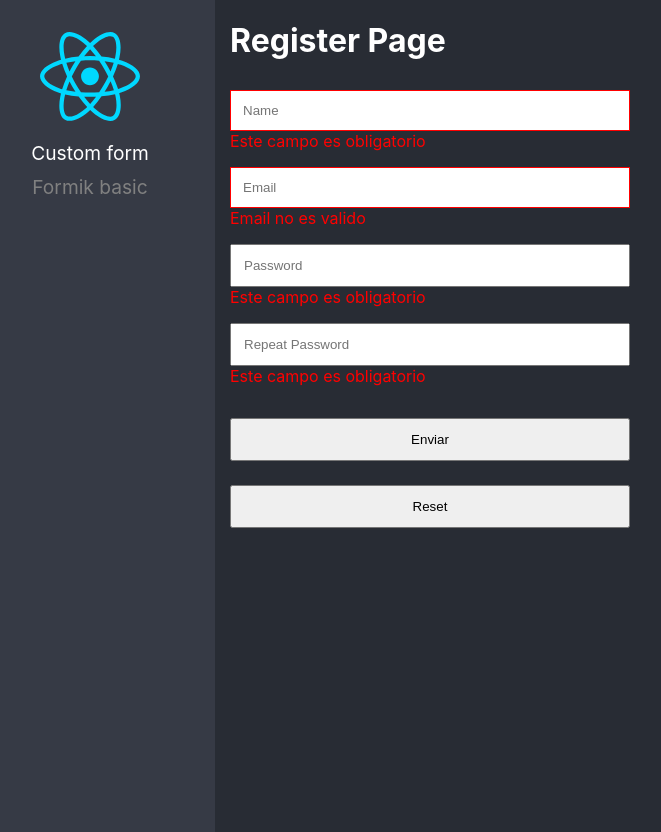
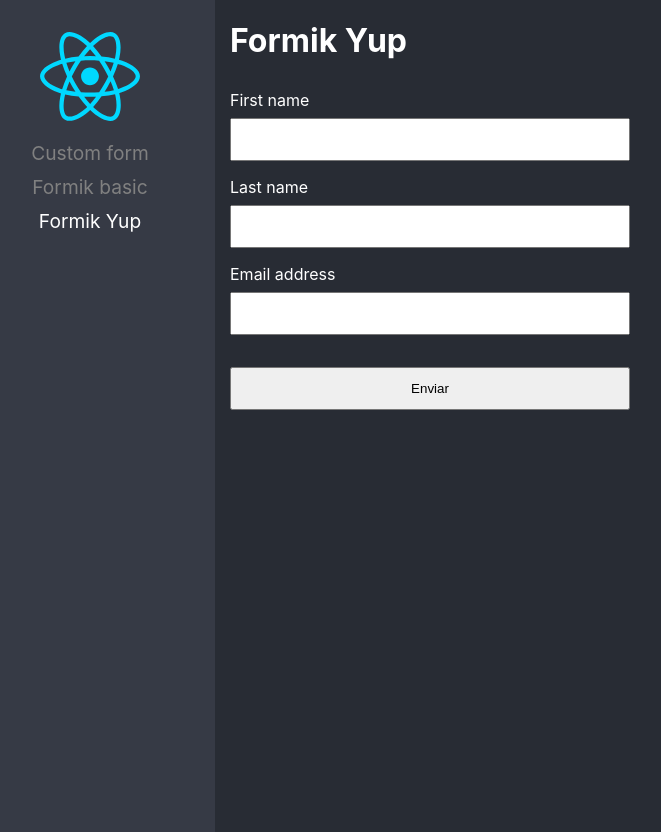
Before and after one commit to castromaciel/forms-practice, a React (Vite) app: page /formik-yup in a window 1280 px wide. Before the commit this address led to /custom-form. Shown: the whole page, without its empty margins (35-696 px from the left). Built offline with nearby package versions, Linux system fonts and the light colour scheme.

Commit message:
add Yup schema validations

```diff
--- /dev/null
+++ b/src/pages/FormikYupPage.tsx
@@ -0,0 +1,82 @@
+import { useFormik } from 'formik'
+import * as Yup from 'yup'
+
+const FormikYupPage = () => {
+  const {
+    handleChange, values: {
+      email, firstName, lastName
+    }, handleSubmit, errors, touched, handleBlur
+  } = useFormik({
+    initialValues: {
+      firstName: '',
+      lastName: '',
+      email: ''
+    },
+    onSubmit: (values) => {
+      console.log(values)
+    },
+    validationSchema: Yup.object({
+      firstName: Yup.string()
+        .max(15, 'Must be 15 characters or less')
+        .required('Field is required'),
+      lastName: Yup.string()
+        .max(12, 'Must be 12 characters or less')
+        .required('Field is required'),
+      email: Yup.string()
+        .email('Field must be a valid email address')
+        .max(15, 'Must be 15 characters or less')
+        .required('Field is required')
+    })
+  })
+
+  return (
+    <div>
+      <h1>Formik Yup</h1>
+
+      <form noValidate onSubmit={handleSubmit}>
+        <label htmlFor="firstName">
+          First name
+          <input
+            type="text"
+            name="firstName"
+            id="firstName"
+            onChange={handleChange}
+            onBlur={handleBlur}
+            value={firstName}
+          />
+        </label>
+        {touched.firstName && errors?.firstName && <span>{errors.firstName}</span>}
+
+        <label htmlFor="lastName">
+          Last name
+          <input
+            type="text"
+            name="lastName"
+            id="lastName"
+            onChange={handleChange}
+            onBlur={handleBlur}
+            value={lastName}
+          />
+        </label>
+        {touched.lastName && errors?.lastName && <span>{errors.lastName}</span>}
+
+        <label htmlFor="email">
+          Email address
+          <input
+            type="email"
+            name="email"
+            id="email"
+            onChange={handleChange}
+            onBlur={handleBlur}
+            value={email}
+          />
+        </label>
+        {touched.email && errors?.email && <span>{errors.email}</span>}
+
+        <button type="submit">Enviar</button>
+      </form>
+    </div>
+  )
+}
+
+export default FormikYupPage
--- a/src/pages/index.ts
+++ b/src/pages/index.ts
@@ -1,2 +1,3 @@
 export { default as FormikBasicPage } from './FormikBasicPage'
+export { default as FormikYupPage } from './FormikYupPage'
 export { default as RegisterPage } from './RegisterPage'
--- a/src/routes/Navigation.tsx
+++ b/src/routes/Navigation.tsx
@@ -1,7 +1,7 @@
 import {
   BrowserRouter, NavLink, Navigate, Route, Routes
 } from 'react-router-dom'
-import { FormikBasicPage, RegisterPage } from '../pages'
+import { FormikBasicPage, FormikYupPage, RegisterPage } from '../pages'
 
 const Navigation = () => (
   <BrowserRouter>
@@ -20,6 +20,9 @@ const Navigation = () => (
           <li>
             <NavLink to="/formik-basic" className={({ isActive }) => (isActive ? 'nav-active' : '')}>Formik basic</NavLink>
           </li>
+          <li>
+            <NavLink to="/formik-yup" className={({ isActive }) => (isActive ? 'nav-active' : '')}>Formik Yup</NavLink>
+          </li>
         </ul>
 
       </nav>
@@ -27,6 +30,7 @@ const Navigation = () => (
       <Routes>
         <Route path="/custom-form" element={<RegisterPage />} />
         <Route path="/formik-basic" element={<FormikBasicPage />} />
+        <Route path="/formik-yup" element={<FormikYupPage />} />
 
         <Route path="/*" element={<Navigate to="/custom-form" replace />} />
       </Routes>
```
